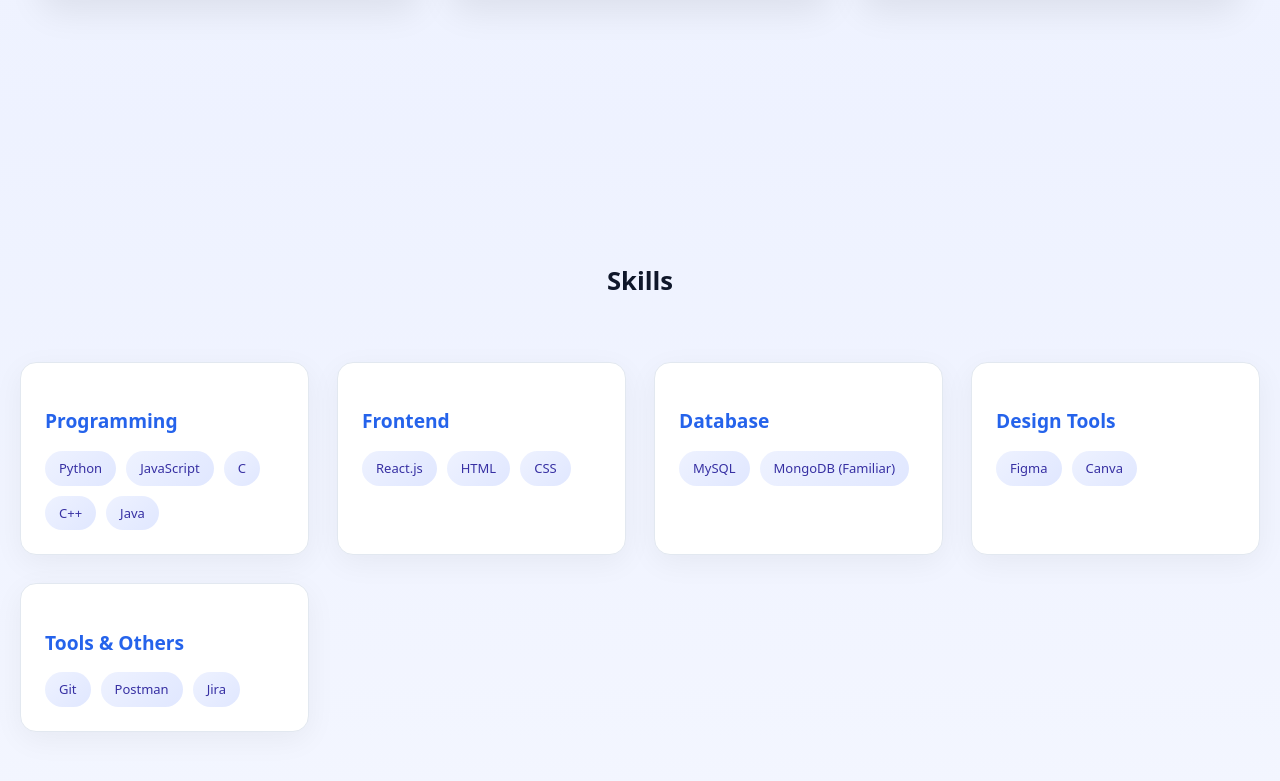
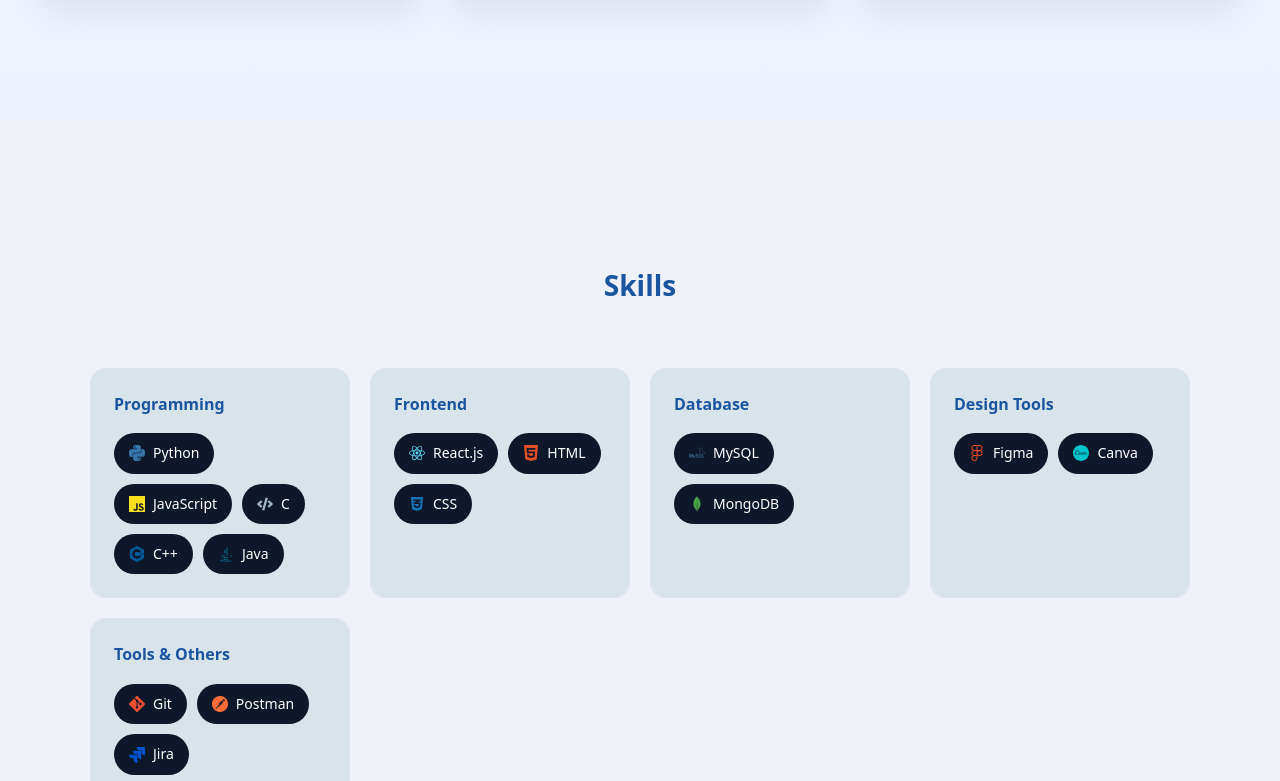
Before and after one commit to julkarShabab/portfolio, a React (Vite) app in the folder my-react-app/: page / in a window 1280 px wide. Shown: the part 1399-2180 px from the top of the page. Built offline with nearby package versions, Linux system fonts and the light colour scheme.

Commit message:
till skills card update with colorful icons

```diff
--- a/my-react-app/package.json
+++ b/my-react-app/package.json
@@ -12,7 +12,8 @@
   "dependencies": {
     "lucide-react": "^0.577.0",
     "react": "^19.2.0",
-    "react-dom": "^19.2.0"
+    "react-dom": "^19.2.0",
+    "react-icons": "^5.6.0"
   },
   "devDependencies": {
     "@eslint/js": "^9.39.1",
--- a/my-react-app/src/components/Skills.jsx
+++ b/my-react-app/src/components/Skills.jsx
@@ -1,53 +1,85 @@
+import {
+  SiPython,
+  SiJavascript,
+  SiCplusplus,
+  SiReact,
+  SiHtml5,
+  SiMysql,
+  SiMongodb,
+  SiFigma,
+  SiCanva,
+  SiGit,
+  SiPostman,
+  SiJira
+} from "react-icons/si";
+
+import { FaJava } from "react-icons/fa";
+import { FaCode } from "react-icons/fa";
+import { FaCss3Alt } from "react-icons/fa";
+
 export function Skills() {
   const skillCategories = [
     {
       title: "Programming",
-      skills: ["Python", "JavaScript", "C", "C++", "Java"],
+      skills: [
+        { name: "Python", icon: <SiPython />, color: "#3776AB" },
+        { name: "JavaScript", icon: <SiJavascript />, color: "#F7DF1E" },
+        { name: "C", icon: <FaCode />, color: "#A8B9CC" },
+        { name: "C++", icon: <SiCplusplus />, color: "#00599C" },
+        { name: "Java", icon: <FaJava />, color: "#007396" }
+      ]
     },
     {
       title: "Frontend",
-      skills: ["React.js", "HTML", "CSS"],
+      skills: [
+        { name: "React.js", icon: <SiReact />, color: "#61DAFB" },
+        { name: "HTML", icon: <SiHtml5 />, color: "#E34F26" },
+        { name: "CSS", icon: <FaCss3Alt />, color: "#1572B6" }
+      ]
     },
     {
       title: "Database",
-      skills: ["MySQL", "MongoDB (Familiar)"],
+      skills: [
+        { name: "MySQL", icon: <SiMysql />, color: "#4479A1" },
+        { name: "MongoDB", icon: <SiMongodb />, color: "#47A248" }
+      ]
     },
     {
       title: "Design Tools",
-      skills: ["Figma", "Canva"],
+      skills: [
+        { name: "Figma", icon: <SiFigma />, color: "#F24E1E" },
+        { name: "Canva", icon: <SiCanva />, color: "#00C4CC" }
+      ]
     },
     {
       title: "Tools & Others",
-      skills: ["Git", "Postman", "Jira"],
-    },
+      skills: [
+        { name: "Git", icon: <SiGit />, color: "#F05032" },
+        { name: "Postman", icon: <SiPostman />, color: "#FF6C37" },
+        { name: "Jira", icon: <SiJira />, color: "#0052CC" }
+      ]
+    }
   ];
 
   return (
     <section id="skills" className="skills-section">
       <div className="skills-container">
-
         <h2 className="skills-title">Skills</h2>
-
         <div className="skills-grid">
           {skillCategories.map((category) => (
-            <div key={category.title} className="skill-category">
-
-              <h3 className="skill-category-title">
-                {category.title}
-              </h3>
-
-              <div className="skill-list">
+            <div key={category.title} className="skills-card">
+              <div className="skills-card-title">{category.title}</div>
+              <div className="skills-items">
                 {category.skills.map((skill) => (
-                  <span key={skill} className="skill-badge">
-                    {skill}
-                  </span>
+                  <div key={skill.name} className="skill-pill">
+                    <span style={{ color: skill.color, display: "flex" }}>{skill.icon}</span>
+                    {skill.name}
+                  </div>
                 ))}
               </div>
-
             </div>
           ))}
         </div>
-
       </div>
     </section>
   );
--- a/my-react-app/src/index.css
+++ b/my-react-app/src/index.css
@@ -413,59 +413,75 @@
 }
 /* SKILLS */
 
-.skills-grid{
-  display:grid;
-  grid-template-columns:repeat(auto-fit,minmax(260px,1fr));
-  gap:28px;
+.skills-section {
+  padding: 60px 20px;
+  background: #eef1f8;
 }
 
-/* skill category card */
-
-.skill-category{
-  background:white;
-  border-radius:16px;
-  padding:24px;
-  border:1px solid var(--border);
-  box-shadow:0 8px 30px rgba(0,0,0,0.05);
-
-  transition:.25s;
+.skills-container {
+  max-width: 1100px;
+  margin: auto;
 }
 
-.skill-category:hover{
-  transform:translateY(-6px);
-  box-shadow:0 18px 45px rgba(0,0,0,0.12);
+.skills-title {
+  font-size: 28px;
+  font-weight: 700;
+  color: #1a56a0;
+  margin-bottom: 32px;
 }
 
-/* category title */
-
-.skill-category-title{
-  color:var(--primary);
-  font-weight:600;
-  margin-bottom:14px;
+/* Card grid */
+.skills-grid {
+  display: grid;
+  grid-template-columns: repeat(auto-fit, minmax(260px, 1fr));
+  gap: 20px;
 }
 
-/* skill container */
-
-.skill-list{
-  display:flex;
-  flex-wrap:wrap;
-  gap:10px;
+.skills-card {
+  background: #bbd1d467;
+  border-radius: 16px;
+  padding: 24px;
 }
 
-/* skill badges */
-
-.skill-badge{
-  padding:7px 14px;
-  border-radius:999px;
-  font-size:13px;
-  font-weight:500;
-
-  background:linear-gradient(135deg,#eef2ff,#e0e7ff);
-  color:#3730a3;
-
-  transition:all .25s;
+.skills-card-title {
+  font-size: 16px;
+  font-weight: 600;
+  color: #1a56a0;
+  margin-bottom: 16px;
 }
 
+/* Pills row */
+.skills-items {
+  display: flex;
+  flex-wrap: wrap;
+  gap: 10px;
+}
+
+/* Skill pill — dark style */
+.skill-pill {
+  display: flex;
+  align-items: center;
+  gap: 8px;
+  padding: 8px 14px;
+  border-radius: 999px;
+  /* background:#f1f5f9;
+  color:#0f172a; */
+  background:#0f172a ;
+  color: white;
+  font-size: 14px;
+  border: 1px solid rgba(0, 0, 0, 0.08);
+  transition: 0.25s;
+}
+
+.skill-pill:hover {
+  transform: translateY(-2px);
+  /* background: #e2e8f0; */
+  background: #1e293b;
+}
+
+.skill-pill svg {
+  font-size: 16px;
+}
 /* hover effect */
 
 .skill-badge:hover{
```
Also changed, not shown: 1 other file (tests, documents, lock files or other folders).
